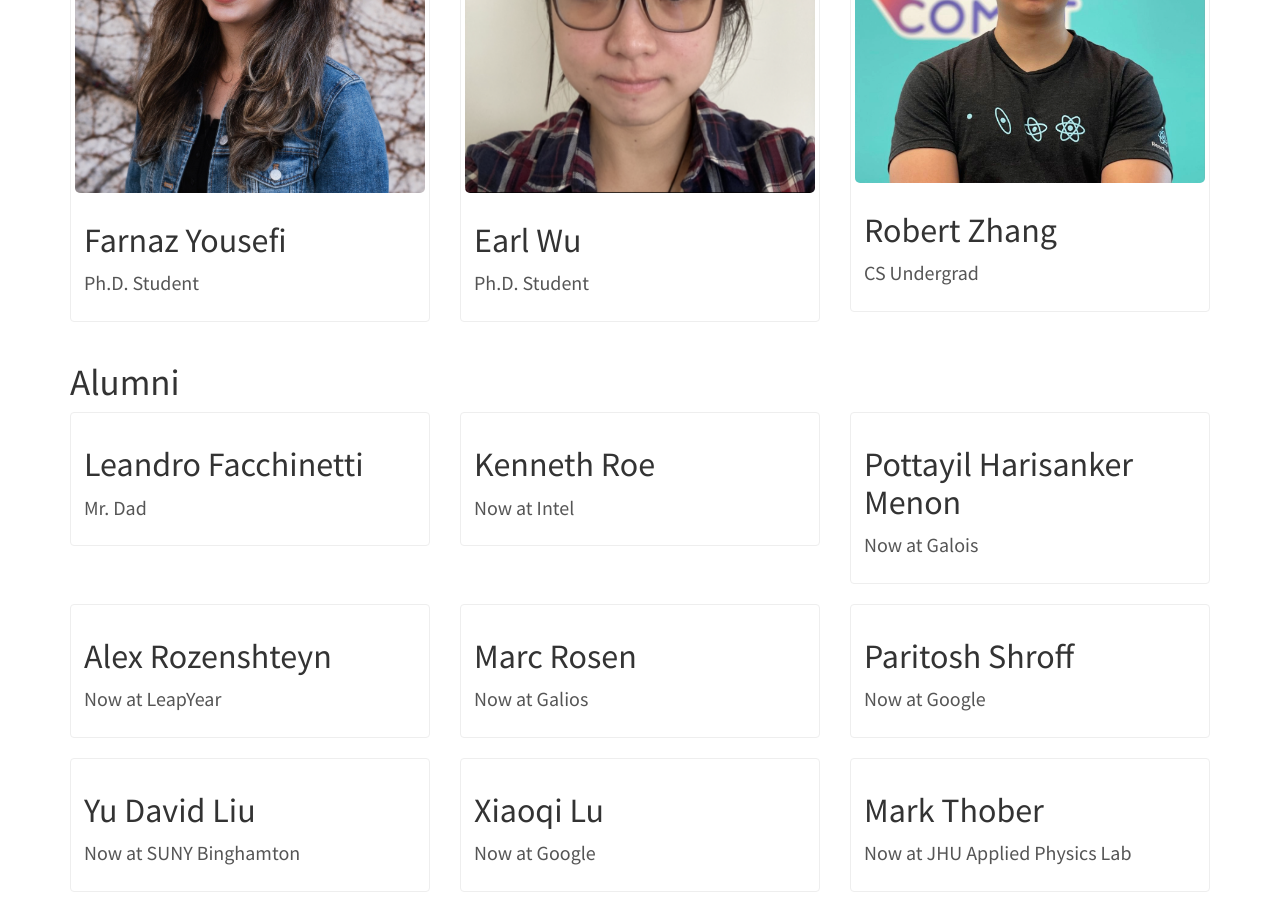
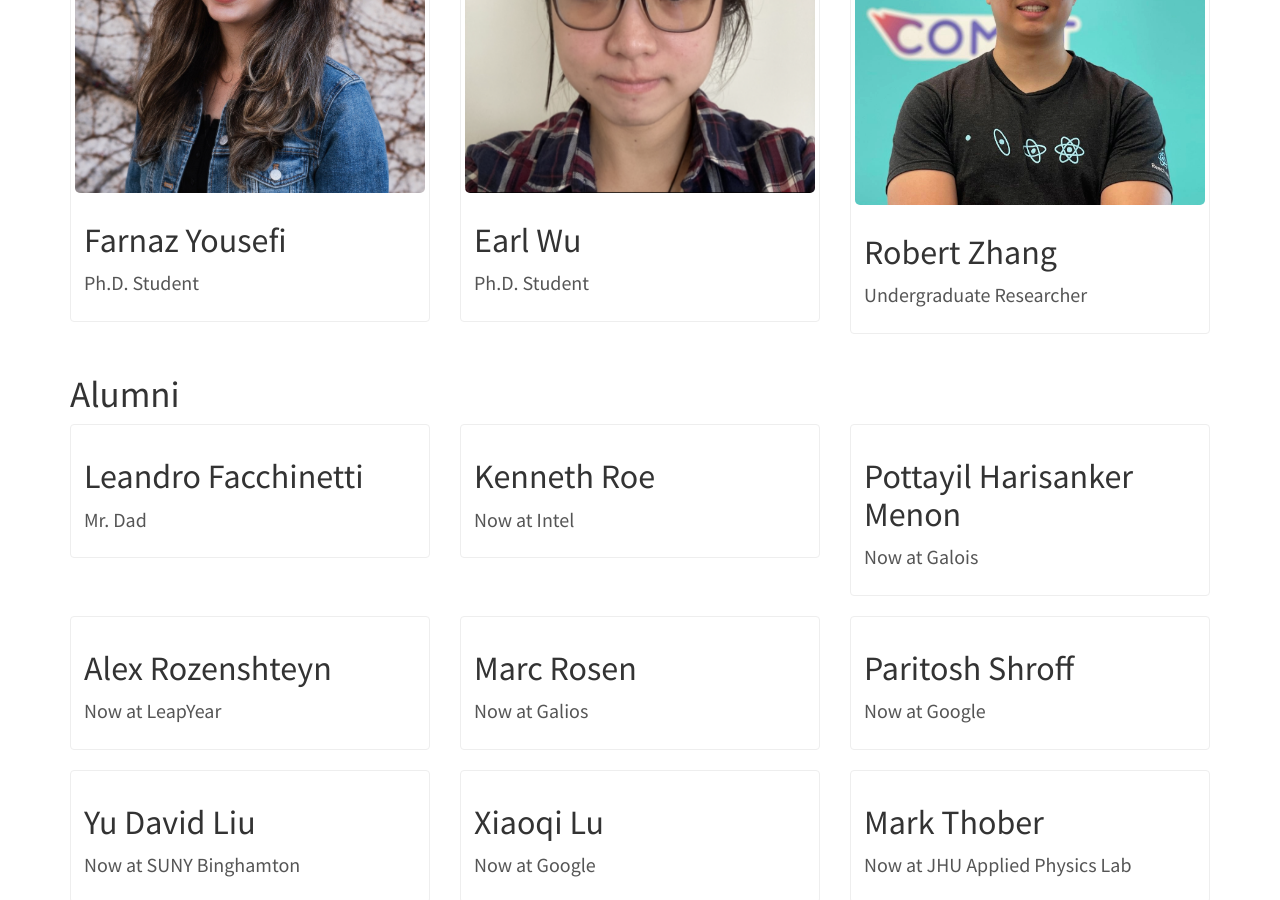
Before and after one commit to JHU-PL-Lab/www-pl-lab, a Jekyll site: the page built from members/members.html, in a window 1280 px wide and 900 px high, scrolled down 935 px. Built offline with Jekyll 4.4.1, drawn with Linux system fonts in a browser that asks for light colours.

Commit message:
Tweak Robert's photo and role

```diff
--- a/_data/members.yml
+++ b/_data/members.yml
@@ -28,7 +28,7 @@
       avatar: "/members/avatars/earl-wu.png"
 
     - name: "Robert Zhang"
-      description: "CS Undergrad"
+      description: "Undergraduate Researcher"
       link: "//robertzhang.vercel.app/"
       avatar: "/members/avatars/robert-zhang.jpg"
 
```
Also changed, not shown: members/avatars/robert-zhang.jpg.
